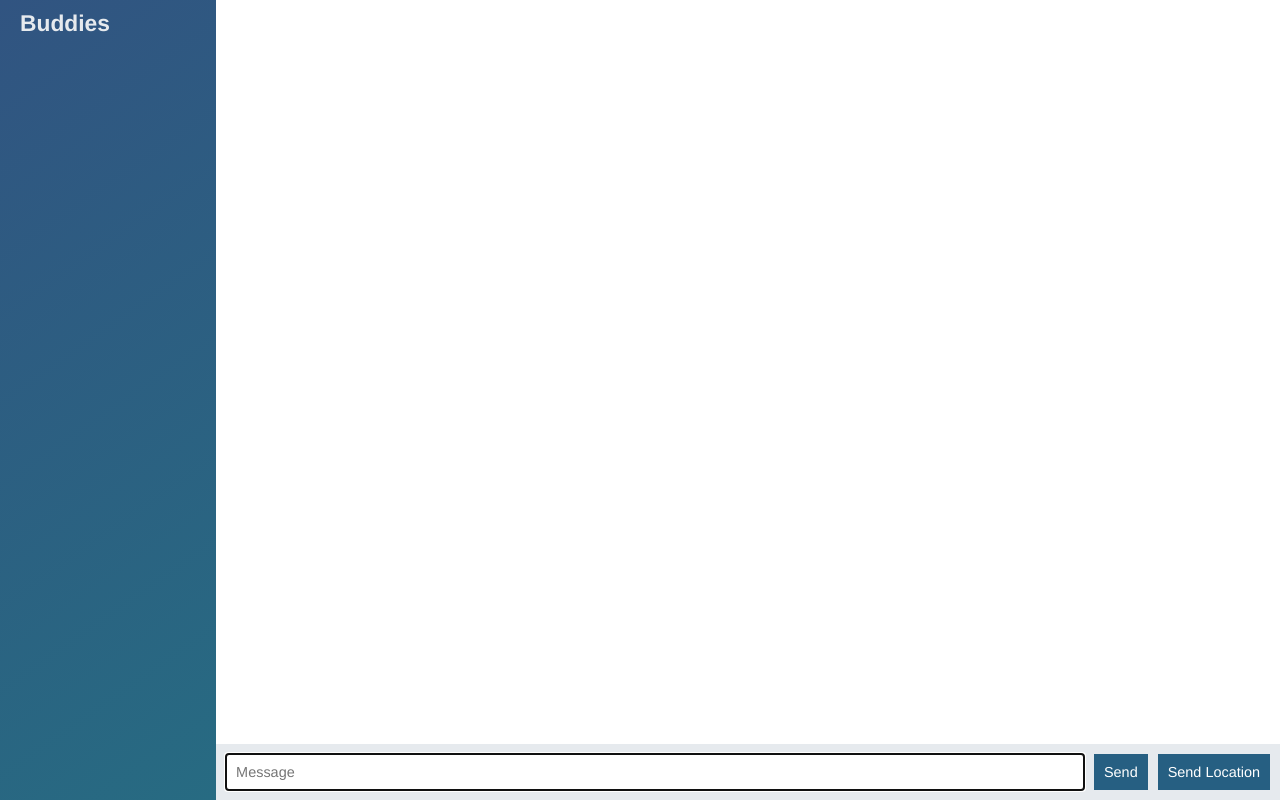
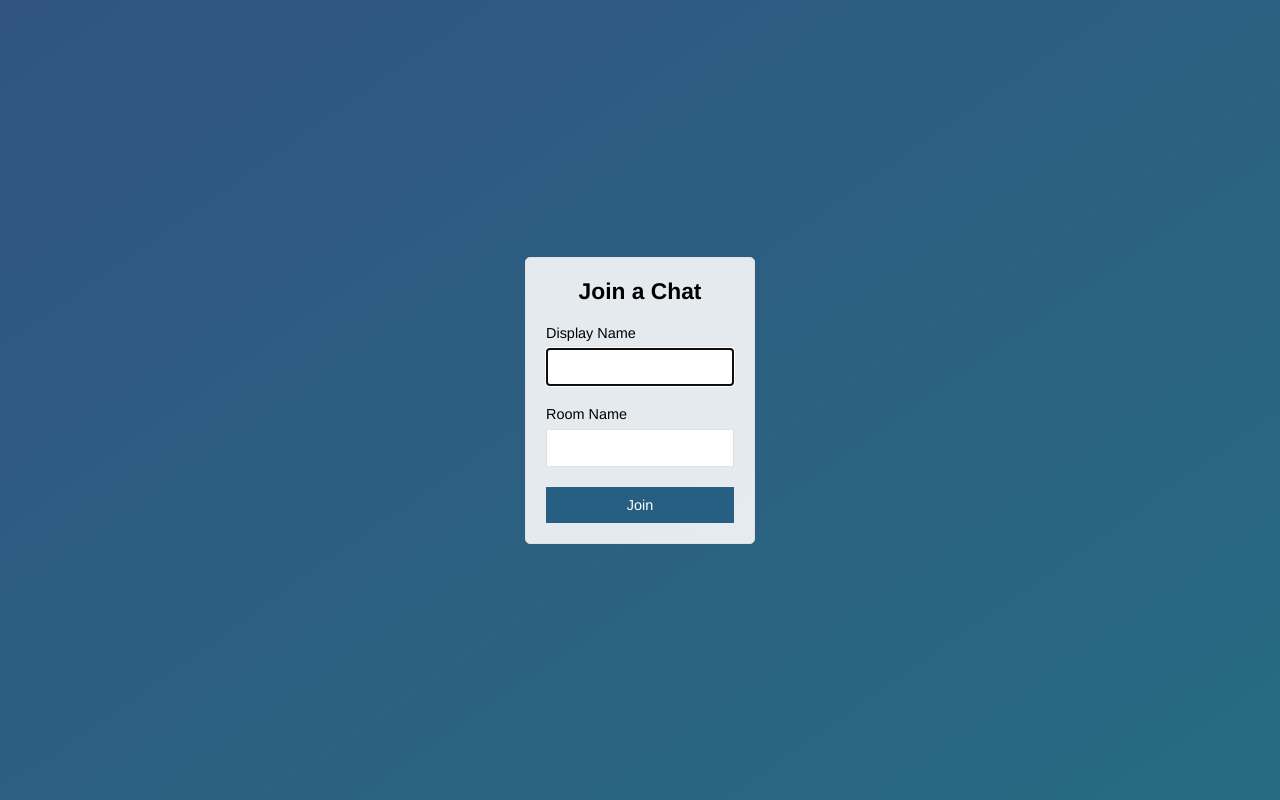
Before and after one commit to jorfanakis/node-chat-app, a website: page public/index.html in a window 1280 px wide. Drawn offline with nearby package versions, Linux system fonts and the light colour scheme; no server answers.

Commit message:
Added join page that submits to chat.html

```diff
--- a/public/index.html
+++ b/public/index.html
@@ -2,57 +2,29 @@
 <html>
 <head>
   <meta charset='utf-8'>
+  <title>Join | ChatApp</title>
+  <meta name='viewport' content="width=device-width, initial-scale=1, user-scalable=no">
   <link rel="stylesheet" href="css/styles.css">
 </head>
-<body class="chat">
+<body class="centered-form">
 
-  <div class="chat__sidebar">
-    <h3>Buddies</h3>
-    <div id="users"></div>
+  <div class="centered-form__form">
+    <form action="/chat.html">
+      <div class="form-field">
+        <h3>Join a Chat</h3>
+      </div>
+      <div class="form-field">
+        <label>Display Name</label>
+        <input type="text" name="name" autofocus/>
+      </div>
+      <div class="form-field">
+        <label>Room Name</label>
+        <input type="text" name="room"/>
+      </div>
+      <div class="form-field">
+        <button>Join</button>
+      </div>
+    </form>
   </div>
-
-  <div class="chat__main">
-    <ol id="messages" class="chat__messages"> </ol>
-
-    <div class="chat__footer">
-      <form id="message-form">
-        <input name="message" type="text" placeholder="Message" autofocus autocomplete="off"/>
-        <button>Send</button>
-      </form>
-
-      <button id="send-location">Send Location</button>
-    <div>
-
-  </div>
-
-  <script id="message-template" type="text/template">
-    <li class="message">
-      <div class="message__title">
-        <h4>{{from}}</h4>
-        <span>{{createdAt}}</span>
-      </div>
-      <div class="message__body">
-        <p>{{text}}</p>
-      </div>
-    </li>
-  </script>
-
-  <script id="locationMessage-template" type="text/template">
-    <li class="message">
-      <div class="message__title">
-        <h4>{{from}}</h4>
-        <span>{{createdAt}}</span>
-      </div>
-      <div class="message__body">
-       <p><a href="{{url}}" target="_blank">My current location</a></p>
-      </div>
-    </li>
-  </script>
-
-  <script src="/socket.io/socket.io.js"></script>
-  <script src="/js/libs/jquery-3.2.1.min.js"></script>
-  <script src="/js/libs/moment.js"></script>
-  <script src="/js/libs/mustache.js"></script>
-  <script src="/js/index.js"></script>
 </body>
 </html>
```
Also changed, not shown: public/chat.html (added, +60 -0 lines), public/js/chat.js (renamed from public/js/index.js).
